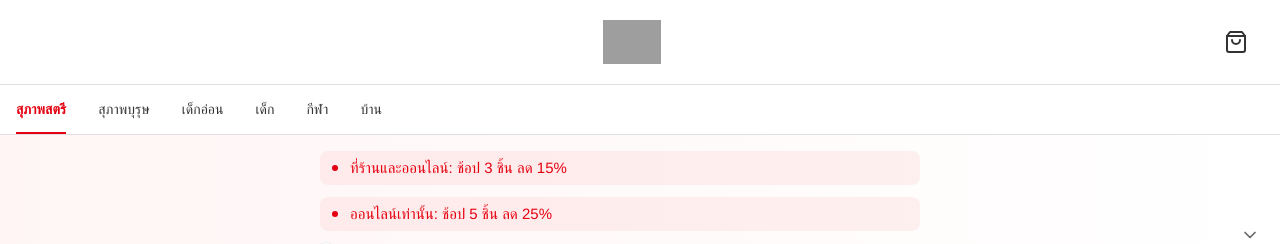
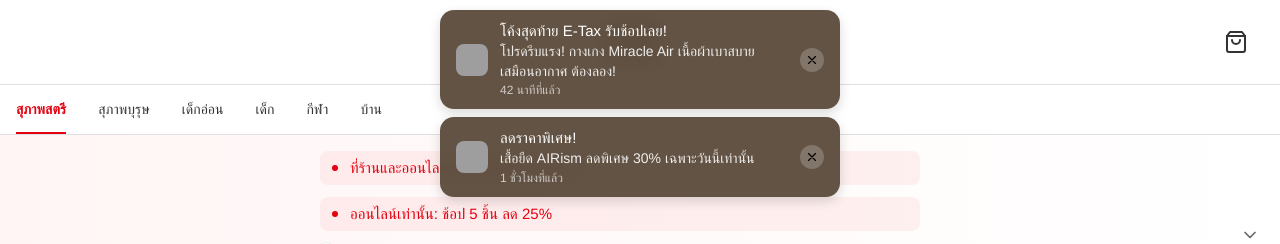
Before and after one commit to DiiwzZ/hm_app, a plain HTML site: page index.html in a window 1280 px wide. Both pictures are taken after a click on the link "บัญชี". Shown: the top 244 px of the page. Drawn offline with Linux system fonts and the light colour scheme; grey boxes are pictures that could not be loaded.

Commit message:
add notification

```diff
--- a/index.html
+++ b/index.html
@@ -6,6 +6,97 @@
     <title>H&M Thailand</title>
     <link rel="stylesheet" href="styles/mobile-nav.css">
     <script src="scripts/navigation.js" defer></script>
+    <style>
+        .notification-container {
+            position: fixed;
+            top: 10px;
+            left: 50%;
+            transform: translateX(-50%);
+            width: 90%;
+            max-width: 400px;
+            z-index: 1000;
+            display: flex;
+            flex-direction: column;
+            gap: 8px;
+            pointer-events: none;
+        }
+
+        .notification-toast {
+            background: rgba(90, 74, 58, 0.95);
+            backdrop-filter: blur(10px);
+            -webkit-backdrop-filter: blur(10px);
+            padding: 12px 16px;
+            border-radius: 14px;
+            box-shadow: 0 4px 12px rgba(0, 0, 0, 0.15);
+            display: flex;
+            align-items: center;
+            gap: 12px;
+            transform: translateY(-100%);
+            opacity: 0;
+            transition: all 0.3s cubic-bezier(0.68, -0.55, 0.265, 1.55);
+            pointer-events: auto;
+            position: relative;
+        }
+
+        .notification-toast.show {
+            transform: translateY(0);
+            opacity: 1;
+        }
+
+        .notification-toast .brand-logo {
+            width: 32px;
+            height: 32px;
+            border-radius: 8px;
+            object-fit: cover;
+        }
+
+        .notification-toast .content {
+            flex: 1;
+        }
+
+        .notification-toast .title {
+            color: white;
+            font-size: 15px;
+            font-weight: 500;
+            margin-bottom: 2px;
+        }
+
+        .notification-toast .message {
+            color: rgba(255, 255, 255, 0.9);
+            font-size: 14px;
+            line-height: 1.4;
+        }
+
+        .notification-toast .time {
+            color: rgba(255, 255, 255, 0.7);
+            font-size: 12px;
+            margin-top: 2px;
+        }
+
+        .notification-toast .close-toast {
+            background: rgba(255, 255, 255, 0.2);
+            border: none;
+            width: 24px;
+            height: 24px;
+            border-radius: 50%;
+            display: flex;
+            align-items: center;
+            justify-content: center;
+            cursor: pointer;
+            transition: all 0.2s ease;
+            padding: 0;
+        }
+
+        .notification-toast .close-toast:hover {
+            background: rgba(255, 255, 255, 0.3);
+        }
+
+        .notification-toast .close-toast svg {
+            width: 14px;
+            height: 14px;
+            stroke: white;
+        }
+    </style>
 </head>
 <body>
     <!-- Header -->
@@ -140,6 +231,83 @@
         </a>
     </nav>
 
-    <script src="scripts/navigation.js"></script>
+    <!-- Notification Container -->
+    <div class="notification-container" id="notificationContainer"></div>
+
+    <script>
+        const notifications = [
+            {
+                logo: 'https://image.uniqlo.com/UQ/ST3/AsianCommon/imagesgoods/462666/item/goods_69_462666.jpg',
+                title: 'โค้งสุดท้าย E-Tax รับช้อปเลย!',
+                message: 'โปรดรีบแรง! กางเกง Miracle Air เนื้อผ้าเบาสบายเสมือนอากาศ ต้องลอง!',
+                time: '42 นาทีที่แล้ว'
+            },
+            {
+                logo: 'https://upload.wikimedia.org/wikipedia/commons/thumb/5/53/H%26M-Logo.svg/2560px-H%26M-Logo.svg.png',
+                title: 'ลดราคาพิเศษ!',
+                message: 'เสื้อยืด AIRism ลดพิเศษ 30% เฉพาะวันนี้เท่านั้น',
+                time: '1 ชั่วโมงที่แล้ว'
+            }
+        ];
+
+        let currentNotificationIndex = 0;
+
+        function createToastNotification(notification) {
+            const toast = document.createElement('div');
+            toast.className = 'notification-toast';
+            toast.innerHTML = `
+                <img src="${notification.logo}" alt="Brand Logo" class="brand-logo">
+                <div class="content">
+                    <div class="title">${notification.title}</div>
+                    <div class="message">${notification.message}</div>
+                    <div class="time">${notification.time}</div>
+                </div>
+                <button class="close-toast" onclick="removeToast(this.parentElement)">
+                    <svg viewBox="0 0 24 24">
+                        <path d="M18 6L6 18M6 6l12 12" stroke="currentColor" stroke-width="2" stroke-linecap="round"/>
+                    </svg>
+                </button>
+            `;
+            return toast;
+        }
+
+        function showNextNotification() {
+            if (currentNotificationIndex < notifications.length) {
+                const container = document.getElementById('notificationContainer');
+                const toast = createToastNotification(notifications[currentNotificationIndex]);
+                container.appendChild(toast);
+
+                // Trigger reflow
+                toast.offsetHeight;
+
+                // Show animation
+                requestAnimationFrame(() => {
+                    toast.classList.add('show');
+                });
+
+                // Auto remove after 5 seconds
+                setTimeout(() => {
+                    removeToast(toast);
+                }, 5000);
+
+                currentNotificationIndex++;
+            }
+        }
+
+        function removeToast(toast) {
+            toast.classList.remove('show');
+            setTimeout(() => {
+                toast.remove();
+            }, 300);
+        }
+
+        // เพิ่ม event listener สำหรับปุ่มบัญชี
+        document.querySelector('.nav-item:last-child').addEventListener('click', function(e) {
+            e.preventDefault();
+            currentNotificationIndex = 0; // Reset index
+            showNextNotification();
+            setTimeout(showNextNotification, 500); // Show next notification after 500ms
+        });
+    </script>
 </body>
 </html>
```
Also changed, not shown: icon.png (added).
